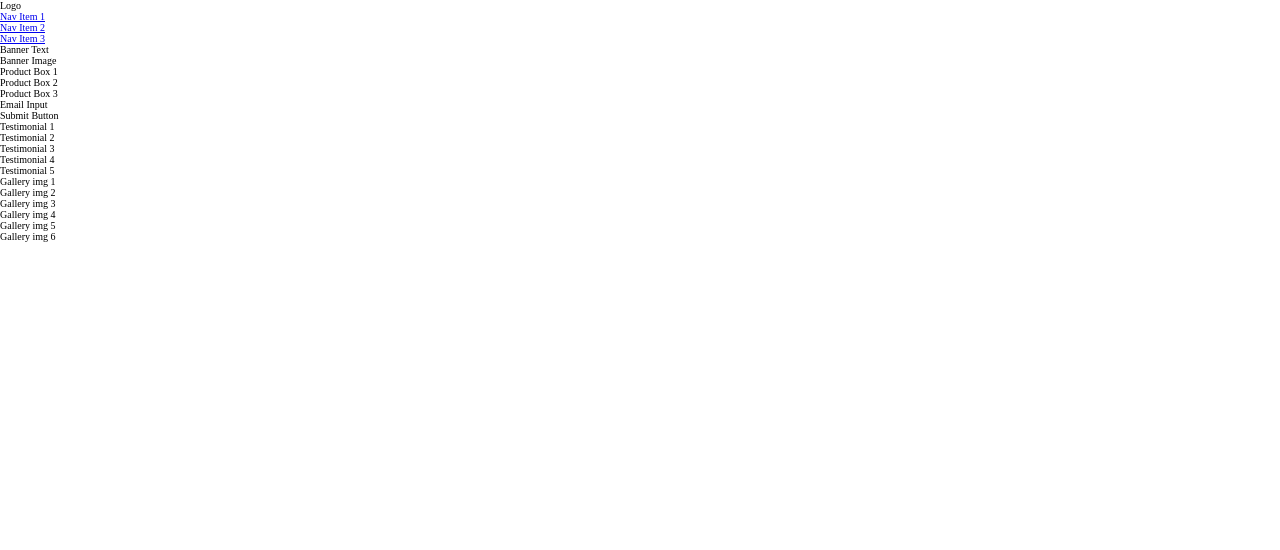
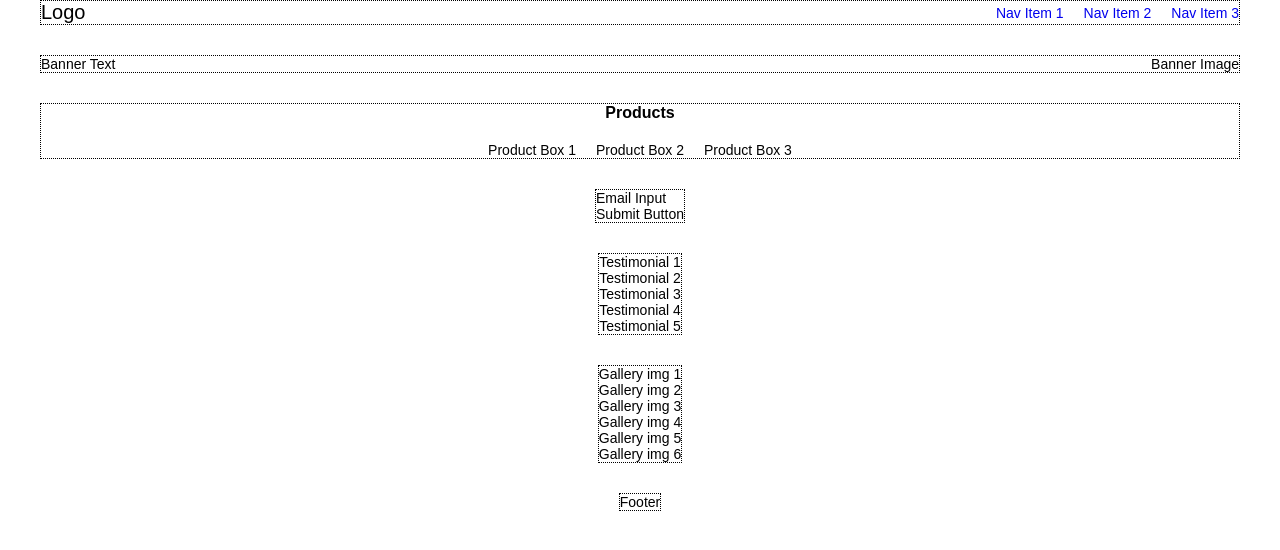
Before and after one commit to Fkrystian/Grid-Flexbox, a plain HTML site: page flexbox_grid-website-layout/index.html in a window 1280 px wide. Drawn offline with Linux system fonts and the light colour scheme.

Commit message:
base css

```diff
--- a/flexbox_grid-website-layout/index.html
+++ b/flexbox_grid-website-layout/index.html
@@ -9,6 +9,7 @@
 </head>
 <body>
   <div class="wrapper">
+
     <header class="section_wrapper-inside">
       <div class="header__logo">Logo</div>
       <nav class="nav__main">
@@ -26,9 +27,12 @@
     </section>
 
     <section class="products section_wrapper-inside">
-      <div class="product-box">Product Box 1</div>
-      <div class="product-box">Product Box 2</div>
-      <div class="product-box">Product Box 3</div>
+      <h2 class="products__header">Products</h2>
+      <div class="products__container">
+        <div class="product-box">Product Box 1</div>
+        <div class="product-box">Product Box 2</div>
+        <div class="product-box">Product Box 3</div>
+      </div>
     </section>
 
     <section class="subscription section_wrapper-inside">
@@ -52,7 +56,7 @@
       <div class="gallery-img">Gallery img 5</div>
       <div class="gallery-img">Gallery img 6</div>
     </section>
-    <footer class="footer__main section_wrapper-inside"></footer>
+    <footer class="footer__main section_wrapper-inside">Footer</footer>
   </div>
 </body>
 </html>
--- a/flexbox_grid-website-layout/styles.css
+++ b/flexbox_grid-website-layout/styles.css
@@ -9,3 +9,90 @@ html{
   margin: 0;
   padding: 0;
 }
+
+body{
+  font-family: Arial, Helvetica, sans-serif;
+  font-size: 1.4rem;
+}
+
+.wrapper{
+  width: 100%;
+  display: flex;
+  flex-direction: column;
+  align-items: center;
+  gap: 3rem;
+}
+
+.section_wrapper-inside{
+  max-width: 120rem;
+  border: 1px dotted black;
+}
+
+a{
+  text-decoration: none;
+}
+
+li{
+  list-style: none;
+}
+
+/* Header */
+header{
+  width: 100%;
+  display: flex;
+  flex-direction: row;
+  justify-content: space-between;
+  align-items: center;
+}
+
+
+/* Header -> Logo */
+.header__logo{
+  font-size: 2rem;
+}
+
+/* Header -> Nav */
+.nav__main-list{
+  display: flex;
+  flex-direction: row;
+  gap: 2rem;
+}
+
+.nav__main-item{
+  list-style: none;
+}
+
+/* Banner */
+.banner{
+  width: 100%;
+  display: flex;
+  flex-direction: row;
+  justify-content: space-between;
+}
+
+/* Products */
+.products{
+  width: 100%;
+  display: flex;
+  flex-direction: column;
+  gap: 2rem;
+
+  align-items: center;
+}
+
+.products__header{
+  font-size: 1.6rem;
+}
+
+.products__container{
+  width: 100%;
+  display: flex;
+  flex-direction: row;
+  justify-content: center;
+  gap: 2rem;
+}
+/* Subscription */
+
+/* Gallery */
+
+/* Footer */
```
